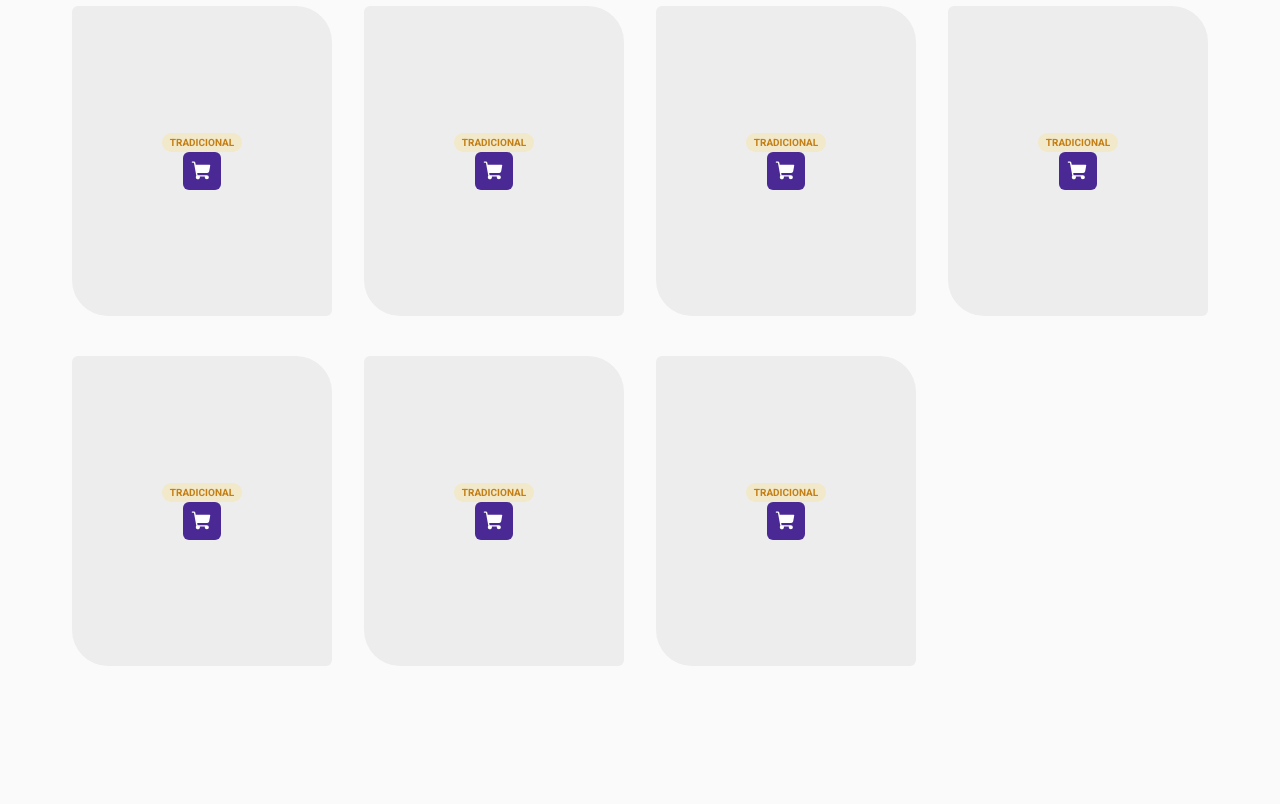
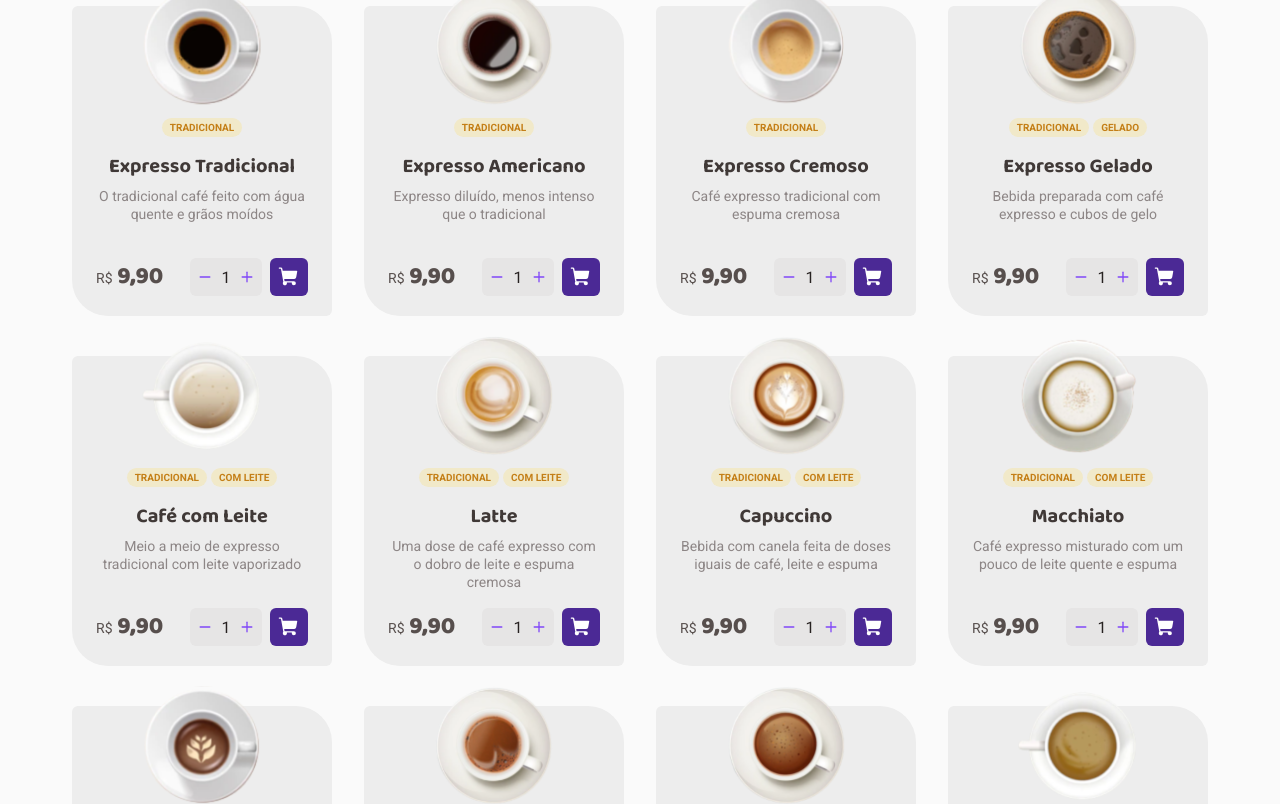
Before and after one commit to pedrolgarcia/coffee-delivery, a React (Vite) app: page / in a window 1280 px wide. Shown: the part 719-1523 px from the top of the page. Before the commit the page ends 1417 px from the top, so only its background shows below. Built offline with nearby package versions, Linux system fonts and the light colour scheme.

Commit message:
feat: coffee list with cards, finish home page

```diff
--- a/src/coffees.json
+++ b/src/coffees.json
@@ -65,7 +65,7 @@
   },
   {
     "id": 9,
-    "picture": "/src/assets/coffees/mocaccino.svg",
+    "picture": "/src/assets/coffees/mochaccino.svg",
     "name": "Mocaccino",
     "description": "Café expresso com calda de chocolate, pouco leite e espuma",
     "tags": ["Tradicional", "Com leite"],
--- /dev/null
+++ b/src/components/QuantityController/index.tsx
@@ -0,0 +1,29 @@
+import { Minus, Plus } from 'phosphor-react'
+import { useState } from 'react'
+import { QuantityButton, QuantityControllerContainer } from './styles'
+
+export function QuantityController() {
+  const [quantity, setQuantity] = useState(1)
+
+  function handleIncrement() {
+    setQuantity((state) => state + 1)
+  }
+
+  function handleDecrement() {
+    setQuantity((state) => state - 1)
+  }
+
+  return (
+    <QuantityControllerContainer>
+      <QuantityButton onClick={handleDecrement}>
+        <Minus size={14} weight="bold" />
+      </QuantityButton>
+
+      <span>{quantity}</span>
+
+      <QuantityButton onClick={handleIncrement}>
+        <Plus size={14} weight="bold" />
+      </QuantityButton>
+    </QuantityControllerContainer>
+  )
+}
--- /dev/null
+++ b/src/components/QuantityController/styles.ts
@@ -0,0 +1,43 @@
+import styled from 'styled-components'
+
+export const QuantityControllerContainer = styled.div`
+  background-color: ${({ theme }) => theme['gray-400']};
+
+  padding: 0.5rem;
+  height: 2.375rem;
+  border-radius: 6px;
+
+  display: flex;
+  align-items: center;
+  justify-content: space-between;
+  gap: 0.25rem;
+
+  span {
+    width: 1.25rem;
+    text-align: center;
+    color: ${({ theme }) => theme['gray-900']};
+  }
+`
+
+export const QuantityButton = styled.button`
+  background-color: transparent;
+  border: 0;
+  outline: 0;
+
+  cursor: pointer;
+
+  display: flex;
+  align-items: center;
+
+  svg {
+    color: ${({ theme }) => theme['purple-500']};
+
+    transition: color 0.3s;
+  }
+
+  &:hover {
+    svg {
+      color: ${({ theme }) => theme['purple-700']};
+    }
+  }
+`
--- a/src/pages/Home/components/CoffeeCard/index.tsx
+++ b/src/pages/Home/components/CoffeeCard/index.tsx
@@ -5,20 +5,59 @@ import {
   CoffeeCardContainer,
   TagsContainer,
   Tag,
+  InfoContainer,
+  Footer,
+  Price,
+  Actions,
 } from './styles'
 
-export function CoffeeCard() {
+import { Coffee } from '../..'
+import { QuantityController } from '../../../../components/QuantityController'
+
+interface CoffeeCardProps {
+  coffee: Coffee
+}
+
+export function CoffeeCard({ coffee }: CoffeeCardProps) {
+  const brlPrice = coffee.price
+    .toLocaleString('pt-br', {
+      style: 'currency',
+      currency: 'BRL',
+    })
+    .replace('R$', '')
+
   return (
     <CoffeeCardContainer>
+      <InfoContainer>
+        <img src={coffee.picture} alt="" />
+
         <TagsContainer>
-        <Tag>
-          <span>Tradicional</span>
+          {coffee.tags.map((tag) => (
+            <Tag key={`${coffee.id}-${tag}`}>
+              <span>{tag}</span>
             </Tag>
+          ))}
         </TagsContainer>
 
+        <strong>{coffee.name}</strong>
+
+        <p>{coffee.description}</p>
+      </InfoContainer>
+
+      <Footer>
+        <Price>
+          <p>
+            R$<strong>{brlPrice}</strong>
+          </p>
+        </Price>
+
+        <Actions>
+          <QuantityController />
           <AddToCartButton>
             <ShoppingCart size={22} weight="fill" />
           </AddToCartButton>
+        </Actions>
+      </Footer>
     </CoffeeCardContainer>
   )
 }
--- a/src/pages/Home/components/CoffeeCard/styles.ts
+++ b/src/pages/Home/components/CoffeeCard/styles.ts
@@ -3,8 +3,7 @@ import styled from 'styled-components'
 export const CoffeeCardContainer = styled.div`
   display: flex;
   flex-direction: column;
-  align-items: center;
-  justify-content: center;
+  justify-content: space-between;
 
   min-width: 16rem;
   height: 19.375rem;
@@ -12,18 +11,50 @@ export const CoffeeCardContainer = styled.div`
   background-color: ${({ theme }) => theme['gray-300']};
 
   border-radius: 6px 36px;
+  padding: 0 1.5rem 1.25rem;
 `
 
-export const CoffeeInfoContainer = styled.div`
+export const InfoContainer = styled.div`
   display: flex;
   flex-direction: column;
   align-items: center;
   justify-content: center;
+
+  text-align: center;
+
+  img {
+    position: relative;
+    top: -1.25rem;
+    margin-bottom: calc(0.75rem - 1.25rem);
+
+    width: 7.5rem;
+    height: 7.5rem;
+  }
+
+  strong {
+    font-size: 1.25rem;
+    font-family: 'Baloo 2';
+    font-weight: 700;
+
+    color: ${({ theme }) => theme['gray-800']};
+
+    margin-bottom: 0.5rem;
+    line-height: 1.3;
+  }
+
+  p {
+    font-size: 0.875rem;
+
+    line-height: 1.3;
+    color: ${({ theme }) => theme['gray-600']};
+  }
 `
 
 export const TagsContainer = styled.div`
   display: flex;
   gap: 0.25rem;
+
+  margin-bottom: 1rem;
 `
 
 export const Tag = styled.div`
@@ -42,6 +73,36 @@ export const Tag = styled.div`
     color: ${({ theme }) => theme['yellow-700']};
     text-transform: uppercase;
   }
+`
+
+export const Footer = styled.div`
+  display: flex;
+  align-items: center;
+  justify-content: space-between;
+`
+
+export const Price = styled.div`
+  p {
+    font-size: 0.875rem;
+
+    line-height: 1.3;
+    color: ${({ theme }) => theme['gray-700']};
+  }
+
+  p > strong {
+    font-size: 1.5rem;
+    font-family: 'Baloo 2';
+    font-weight: 800;
+
+    line-height: 1.3;
+    color: ${({ theme }) => theme['gray-700']};
+  }
+`
+
+export const Actions = styled.div`
+  display: flex;
+  align-items: center;
+  gap: 0.5rem;
 `
 
 export const AddToCartButton = styled.button`
--- a/src/pages/Home/index.tsx
+++ b/src/pages/Home/index.tsx
@@ -1,4 +1,10 @@
-import { Coffee, Package, ShoppingCart, Timer } from 'phosphor-react'
+import { useState } from 'react'
+import {
+  Coffee as CoffeeIcon,
+  Package,
+  ShoppingCart,
+  Timer,
+} from 'phosphor-react'
 
 import {
   BlurBackground,
@@ -16,7 +22,20 @@ import { CoffeeCard } from './components/CoffeeCard'
 
 import CoffeeDeliveryBanner from '../../assets/coffee-delivery-banner.svg'
 
+import coffeesData from '../../coffees.json'
+
+export interface Coffee {
+  id: number
+  picture: string
+  name: string
+  description: string
+  tags: string[]
+  price: number
+}
+
 export function Home() {
+  const [coffees, setCoffees] = useState<Coffee[]>(coffeesData)
+
   return (
     <HomeContainer>
       {/* <BlurBackground /> */}
@@ -56,7 +75,7 @@ export function Home() {
 
             <Feature>
               <IconBadge color="purple-500">
-                <Coffee size={16} weight="fill" />
+                <CoffeeIcon size={16} weight="fill" />
               </IconBadge>
 
               <span>O café chega fresquinho até você</span>
@@ -71,13 +90,9 @@ export function Home() {
         <h2>Nossos cafés</h2>
 
         <CoffeesList>
-          <CoffeeCard />
-          <CoffeeCard />
-          <CoffeeCard />
-          <CoffeeCard />
-          <CoffeeCard />
-          <CoffeeCard />
-          <CoffeeCard />
+          {coffees.map((coffee) => (
+            <CoffeeCard key={coffee.id} coffee={coffee} />
+          ))}
         </CoffeesList>
       </CoffeesContainer>
     </HomeContainer>
--- a/src/pages/Home/styles.ts
+++ b/src/pages/Home/styles.ts
@@ -29,6 +29,10 @@ export const IntroContainer = styled.div`
   align-items: center;
   justify-content: center;
 
+  @media (max-width: 1100px) {
+    flex-wrap: wrap;
+  }
+
   gap: 3.5rem;
 
   padding: 5.875rem 0;
@@ -59,6 +63,11 @@ export const FeaturesContainer = styled.div`
   grid-row-gap: 1.25rem;
 
   margin-top: 4.125rem;
+
+  @media (max-width: 670px) {
+    grid-template-columns: 1fr;
+    margin-top: 3rem;
+  }
 `
 
 export const Feature = styled.div`
```
Also changed, not shown: src/App.tsx (+5 -5 lines). Lines whose indentation alone changed are shown as unchanged.
